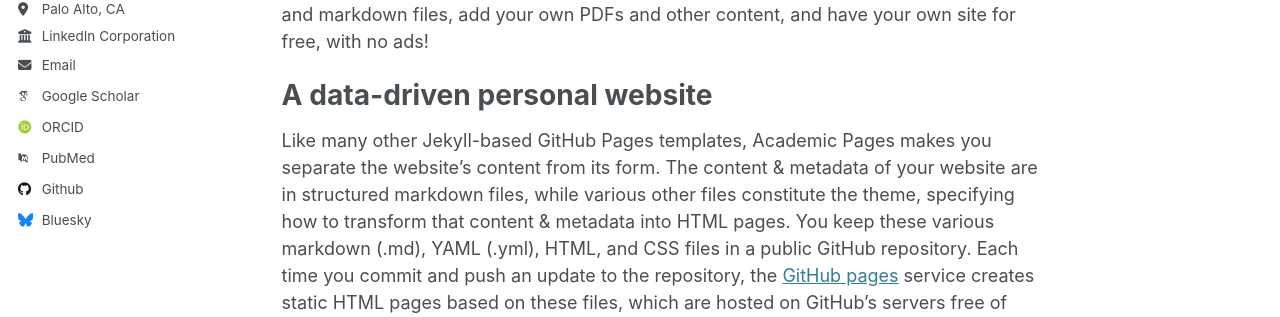
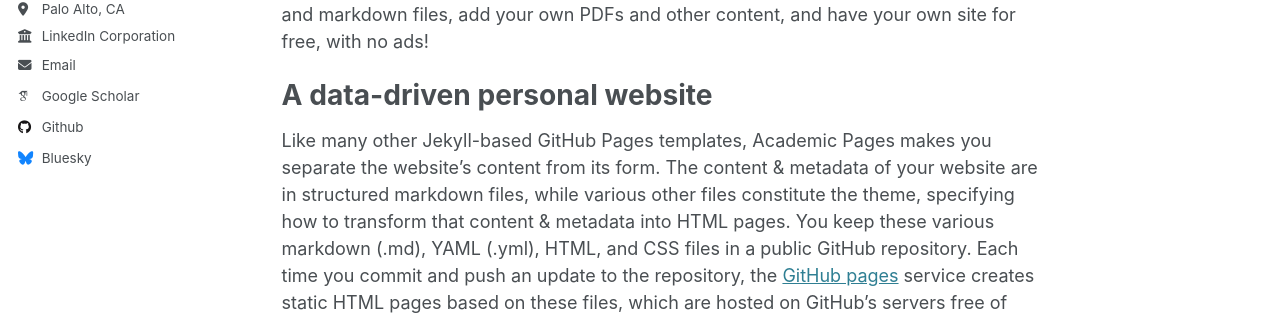
Before and after one commit to fcbayernwzp/fcbayernwzp.github.io, a Jekyll site: the page built from _pages/about.md, in a window 1280 px wide. Shown: the part 364-681 px from the top of the page. Built offline with Jekyll 4.4.1, drawn with Linux system fonts in a browser that asks for light colours; some web fonts are replaced.

Commit message:
Changed the config file to only include Google scholar link.

```diff
--- a/_config.yml
+++ b/_config.yml
@@ -31,14 +31,14 @@ author:
   email            : "zhipengbayern@gmail.com"
 
   # Academic websites
-  arxiv            : # URL - Update with the correct link to your profile
+  # arxiv            : # URL - Update with the correct link to your profile
   googlescholar    : "https://scholar.google.com/citations?hl=en&user=OdubVmAAAAAJ&view_op=list_works&sortby=pubdate"
-  impactstory      : # URL
-  orcid            : "http://orcid.org/yourorcidurl"
-  semantic         : # URL
-  pubmed           : "https://www.ncbi.nlm.nih.gov/pubmed/?term=john+snow"
-  researchgate     : # URL
-  scopus           : # URL
+  # impactstory      : # URL
+  # orcid            : "http://orcid.org/yourorcidurl"
+  # semantic         : # URL
+  # pubmed           : "https://www.ncbi.nlm.nih.gov/pubmed/?term=john+snow"
+  # researchgate     : # URL
+  # scopus           : # URL
 
   # Repositories and software development
   bitbucket        : # Username - Update with your username on the site
```
